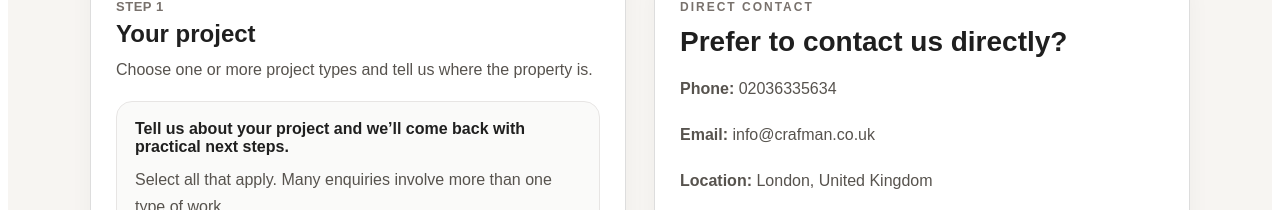
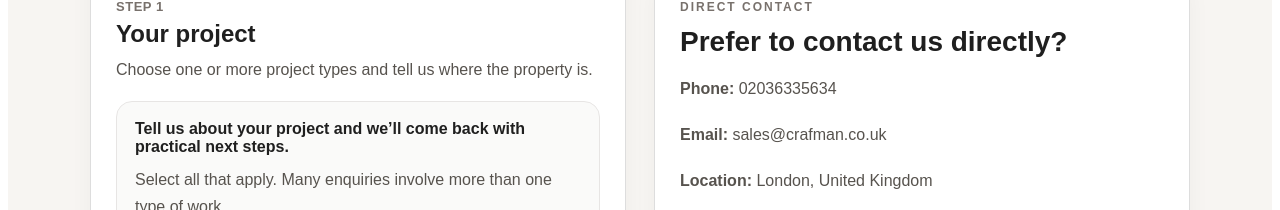
Before and after one commit to brigenujkaj/crafmanwebiste, a React (Vite) app: page / in a window 1280 px wide. Shown: the part 1660-1870 px from the top of the page. Built offline with nearby package versions, Linux system fonts and the light colour scheme.

Commit message:
email update

```diff
--- a/src/pages/CommercialFitOutsLondon.jsx
+++ b/src/pages/CommercialFitOutsLondon.jsx
@@ -809,7 +809,7 @@
 
                           <div style={{ color: "#57534e", lineHeight: "1.9" }}>
                               <p><strong>Phone:</strong> 02036335634</p>
-                              <p><strong>Email:</strong> info@crafman.co.uk</p>
+                              <p><strong>Email:</strong> sales@crafman.co.uk</p>
                               <p><strong>Location:</strong> London, United Kingdom</p>
                           </div>
                       </div>
--- a/src/pages/Home.jsx
+++ b/src/pages/Home.jsx
@@ -512,7 +512,7 @@
 
         <div style={{ color: "#57534e", lineHeight: "1.9" }}>
           <p><strong>Phone:</strong> 02036335634</p>
-          <p><strong>Email:</strong> info@crafman.co.uk</p>
+          <p><strong>Email:</strong> sales@crafman.co.uk</p>
           <p><strong>Location:</strong> London, United Kingdom</p>
         </div>
       </div>
```
